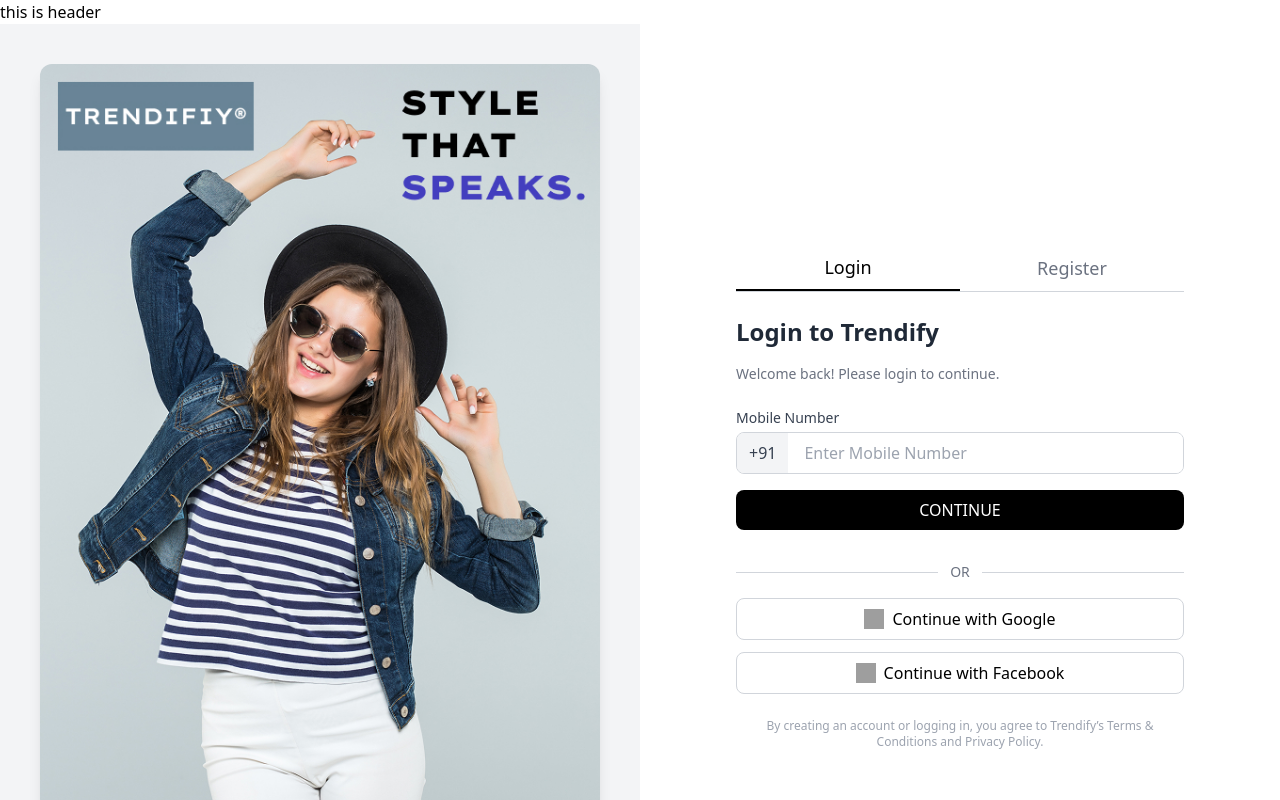
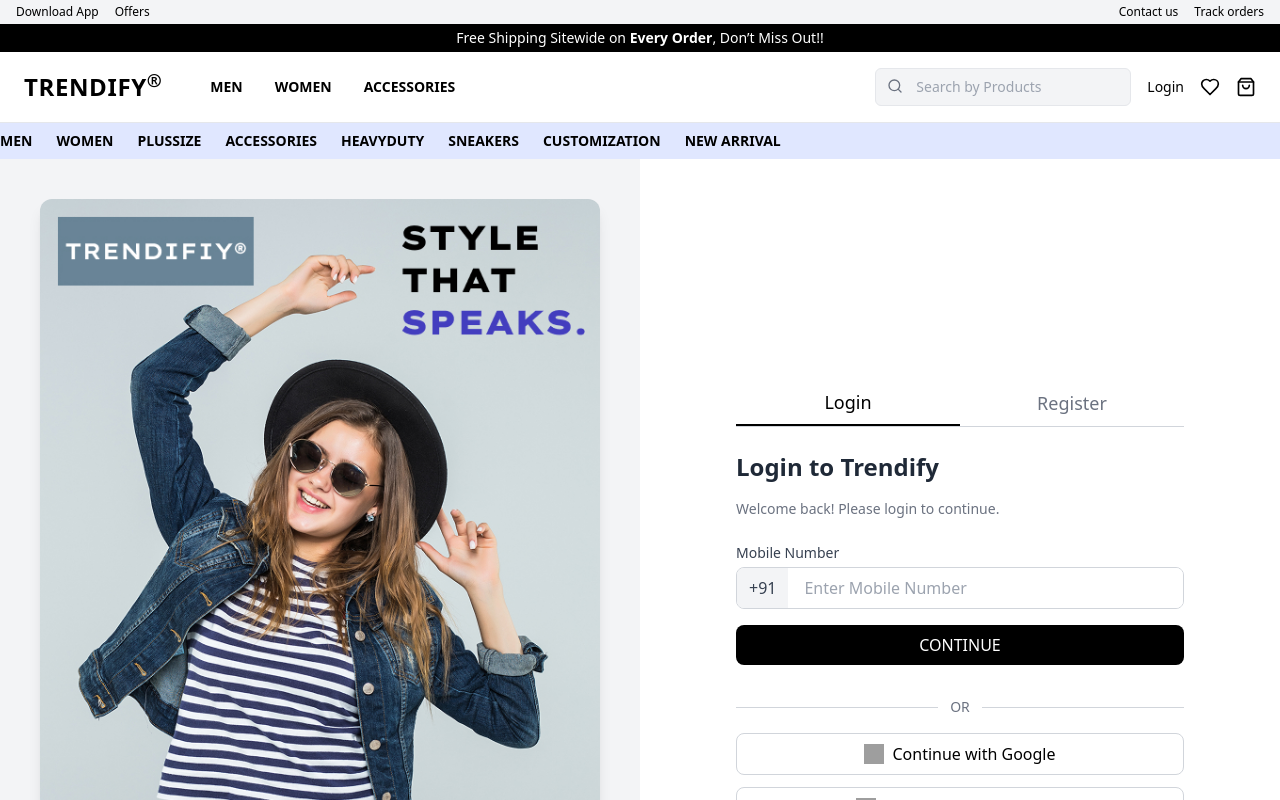
Before and after one commit to Mukulkms/trendifiy, a React (Create React App) app in the folder frontend/: page / in a window 1280 px wide. Shown: the top 800 px of the page. Built offline with nearby package versions, Linux system fonts and the light colour scheme; grey boxes are pictures that could not be loaded.

Commit message:
header component added

```diff
--- a/frontend/package.json
+++ b/frontend/package.json
@@ -7,6 +7,7 @@
     "@testing-library/jest-dom": "^6.6.3",
     "@testing-library/react": "^16.2.0",
     "@testing-library/user-event": "^13.5.0",
+    "lucide-react": "^0.487.0",
     "react": "^19.1.0",
     "react-dom": "^19.1.0",
     "react-router-dom": "^7.4.1",
--- a/frontend/src/App.js
+++ b/frontend/src/App.js
@@ -1,10 +1,12 @@
 import LoginPage from "./pages/login";
+import Header from "./pages/header";
+
 
 function App() {
   return (
     <>
      <div>
-       <h1>this is header</h1>
+       <Header/>
        <LoginPage/>
      </div>
     </>
--- /dev/null
+++ b/frontend/src/pages/header.jsx
@@ -0,0 +1,106 @@
+import { Search, Heart, ShoppingBag, Menu } from 'lucide-react';
+import { useState } from 'react';
+
+export default function Header() {
+  const [mobileMenuOpen, setMobileMenuOpen] = useState(false);
+
+  return (
+    <div className="w-full">
+      {/* Top Utility Bar */}
+      <div className="flex justify-between items-center bg-gray-100 px-4 text-xs text-black">
+        <div className="flex gap-4 py-1">
+          <span>Download App</span>
+          <span>Offers</span>
+        </div>
+        <div className="flex gap-4 py-1">
+          <span>Contact us</span>
+          <span>Track orders</span>
+        </div>
+      </div>
+
+      {/* Free Shipping Banner */}
+      <div className="bg-black text-white text-sm text-center py-1">
+        Free Shipping Sitewide on <strong>Every Order</strong>, Don’t Miss Out!!
+      </div>
+
+      {/* Main Header */}
+      <div className="flex items-center justify-between px-4 md:px-6 py-4 border-b">
+        {/* Logo + Desktop Nav */}
+        <div className="flex items-center gap-6 md:gap-12">
+          <div className="text-xl md:text-2xl font-bold tracking-wide">
+            TRENDIFY<sup>®</sup>
+          </div>
+
+          {/* Desktop Nav */}
+          <nav className="hidden md:flex gap-6 md:gap-8 text-sm font-semibold">
+            <a href="#">MEN</a>
+            <a href="#">WOMEN</a>
+            <a href="#">ACCESSORIES</a>
+          </nav>
+        </div>
+
+        {/* Mobile Menu Toggle */}
+        <div className="md:hidden">
+          <Menu className="w-6 h-6 cursor-pointer" onClick={() => setMobileMenuOpen(!mobileMenuOpen)} />
+        </div>
+
+        {/* Search + Icons */}
+        <div className="hidden md:flex items-center gap-4">
+          <div className="relative">
+            <input
+              type="text"
+              placeholder="Search by Products"
+              className="pl-10 pr-4 py-2 border rounded-md text-sm w-48 md:w-64 bg-gray-100"
+            />
+            <Search className="absolute left-3 top-2.5 text-gray-500 w-4 h-4" />
+          </div>
+          <span className="text-sm">Login</span>
+          <Heart className="w-5 h-5 cursor-pointer" />
+          <ShoppingBag className="w-5 h-5 cursor-pointer" />
+        </div>
+      </div>
+
+      {/* Mobile Search + Nav */}
+      {mobileMenuOpen && (
+        <div className="md:hidden px-4 pb-4 border-b">
+          {/* Mobile Search */}
+          <div className="relative mb-4">
+            <input
+              type="text"
+              placeholder="Search by Products"
+              className="pl-10 pr-4 py-2 border rounded-md text-sm w-full bg-gray-100"
+            />
+            <Search className="absolute left-3 top-2.5 text-gray-500 w-4 h-4" />
+          </div>
+
+          {/* Mobile Nav */}
+          <nav className="flex flex-col gap-2 text-sm font-semibold">
+            <a href="#">MEN</a>
+            <a href="#">WOMEN</a>
+            <a href="#">ACCESSORIES</a>
+            <a href="#">PLUSSIZE</a>
+            <a href="#">HEAVYDUTY</a>
+            <a href="#">SNEAKERS</a>
+            <a href="#">CUSTOMIZATION</a>
+            <a href="#">NEW ARRIVAL</a>
+            <a href="#">Login</a>
+          </nav>
+        </div>
+      )}
+
+      {/* Sub Navigation - Desktop Only */}
+      <div className="hidden md:flex bg-indigo-100 text-center py-2">
+        <nav className="flex justify-center gap-6 text-sm font-semibold">
+          <a href="#">MEN</a>
+          <a href="#">WOMEN</a>
+          <a href="#">PLUSSIZE</a>
+          <a href="#">ACCESSORIES</a>
+          <a href="#">HEAVYDUTY</a>
+          <a href="#">SNEAKERS</a>
+          <a href="#">CUSTOMIZATION</a>
+          <a href="#">NEW ARRIVAL</a>
+        </nav>
+      </div>
+    </div>
+  );
+}
```
Also changed, not shown: 1 other file (tests, documents, lock files or other folders).
